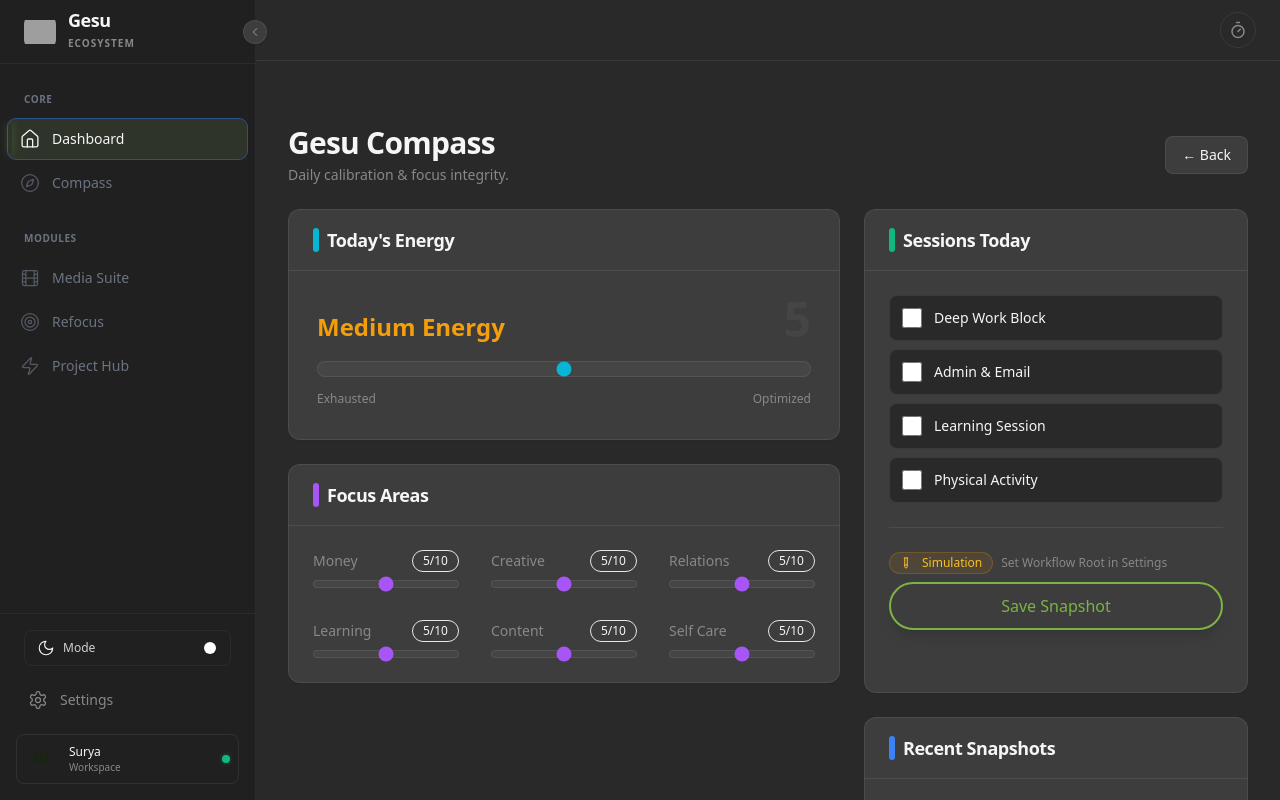
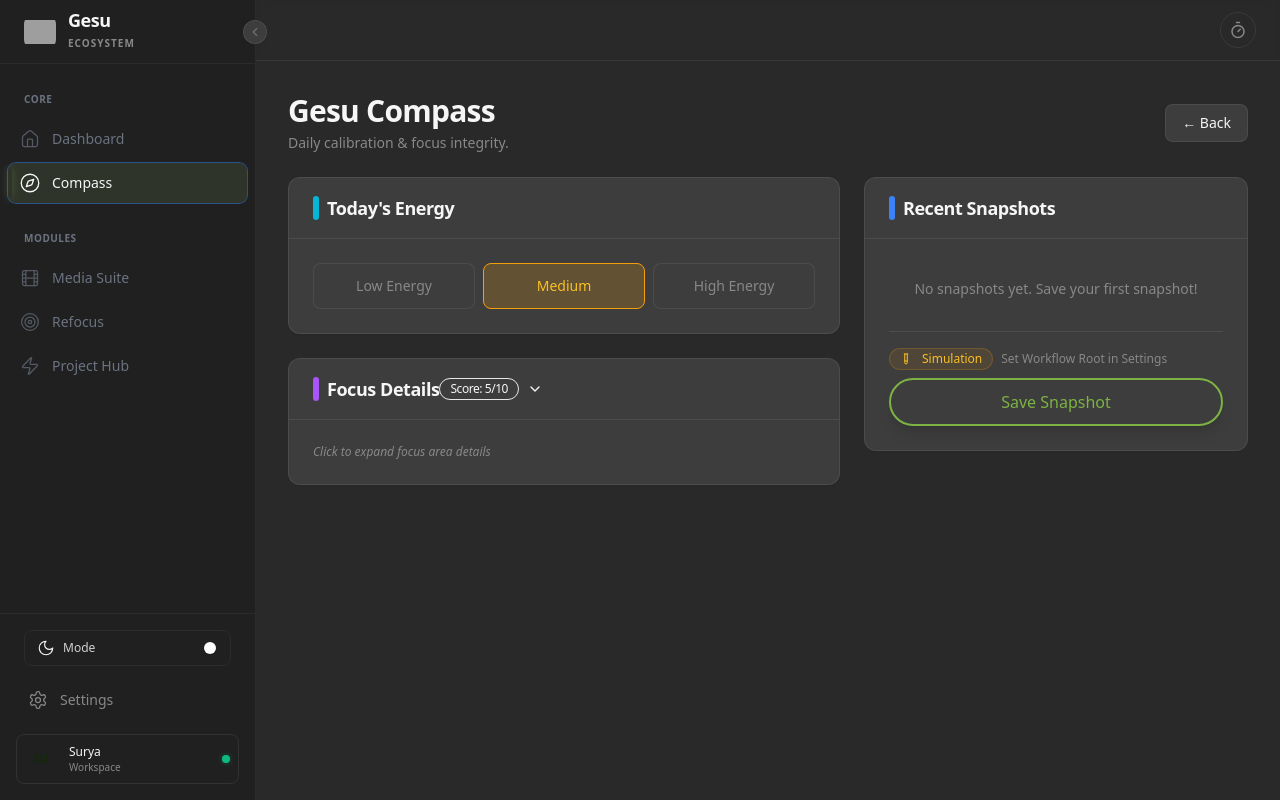
Before and after one commit to gesucreative-hub/gesu-ecosystem-app, a React (Vite) app in the folder apps/gesu-shell/: page / in a window 1280 px wide. Built offline with nearby package versions, Linux system fonts and the light colour scheme; grey boxes are pictures that could not be loaded; a web font is replaced by a local one.

Commit message:
Sprint 19: Compass simplifications, task-timer coupling, and density prop

```diff
--- a/apps/gesu-shell/src/components/Layout.tsx
+++ b/apps/gesu-shell/src/components/Layout.tsx
@@ -135,8 +135,8 @@ export function Layout() {
 
                         {/* CORE Group */}
                         {!isCollapsed && <div className="text-[10px] font-bold text-tokens-sidebar-muted uppercase tracking-wider px-6 mb-2 mt-1 animate-in fade-in">Core</div>}
-                        <NavItem to="/" icon={<Home strokeWidth={1.5} size={20} />} label="Dashboard" isActive={p === '/'} isCollapsed={isCollapsed} />
-                        <NavItem to="/compass" icon={<Compass strokeWidth={1.5} size={20} />} label="Compass" isActive={p.startsWith('/compass')} isCollapsed={isCollapsed} />
+                        <NavItem to="/dashboard" icon={<Home strokeWidth={1.5} size={20} />} label="Dashboard" isActive={p === '/dashboard'} isCollapsed={isCollapsed} />
+                        <NavItem to="/compass" icon={<Compass strokeWidth={1.5} size={20} />} label="Compass" isActive={p === '/' || p.startsWith('/compass')} isCollapsed={isCollapsed} />
 
                         {/* MODULES Group */}
                         {!isCollapsed && <div className="text-[10px] font-bold text-tokens-sidebar-muted uppercase tracking-wider px-6 mb-2 mt-6 animate-in fade-in">Modules</div>}
--- a/apps/gesu-shell/src/components/PageContainer.tsx
+++ b/apps/gesu-shell/src/components/PageContainer.tsx
@@ -4,9 +4,10 @@ interface PageContainerProps {
     children: ReactNode;
     className?: string;
     maxWidth?: 'sm' | 'md' | 'lg' | 'xl' | '2xl' | 'full';
+    density?: 'compact' | 'normal' | 'spacious';
 }
 
-export function PageContainer({ children, className = '', maxWidth = '2xl' }: PageContainerProps) {
+export function PageContainer({ children, className = '', maxWidth = '2xl', density = 'normal' }: PageContainerProps) {
     const maxWidthClasses = {
         sm: 'max-w-3xl',
         md: 'max-w-4xl',
@@ -16,8 +17,14 @@ export function PageContainer({ children, className = '', maxWidth = '2xl' }: Pa
         full: 'max-w-full'
     };
 
+    const densityClasses = {
+        compact: 'pt-6 pb-4 px-4 sm:px-6',
+        normal: 'pt-8 pb-6 px-6 sm:px-8',
+        spacious: 'pt-16 pb-8 px-8 sm:px-10'
+    };
+
     return (
-        <div className={`pt-16 pb-6 px-6 sm:px-8 w-full mx-auto animate-in fade-in duration-300 ${maxWidthClasses[maxWidth]} ${className}`}>
+        <div className={`w-full mx-auto animate-in fade-in duration-300 ${maxWidthClasses[maxWidth]} ${densityClasses[density]} ${className}`}>
             {children}
         </div>
     );
--- a/apps/gesu-shell/src/pages/CompassPage.tsx
+++ b/apps/gesu-shell/src/pages/CompassPage.tsx
@@ -1,6 +1,6 @@
 import { useState, useEffect, useCallback } from 'react';
 import { Link } from 'react-router-dom';
-import { Briefcase, Target, Play, Square, Trash2, Database, TestTube } from 'lucide-react';
+import { Briefcase, Target, Play, Square, Trash2, Database, TestTube, ChevronDown, ChevronUp } from 'lucide-react';
 import { PageContainer } from '../components/PageContainer';
 import { Button } from '../components/Button';
 import { Card } from '../components/Card';
@@ -26,6 +26,7 @@ import {
     getStorageMode,
     CompassSnapshotListItem,
 } from '../services/compassSnapshotsService';
+import { startWithTask, isSessionActive as isTimerActive } from '../stores/focusTimerStore';
 
 // --- Types & Interfaces ---
 
@@ -33,44 +34,7 @@ interface FocusAreas {
     [key: string]: number;
 }
 
-interface Session {
-    id: string;
-    label: string;
-    completed: boolean;
-}
-
-// --- Helper Components ---
-
-const SliderControl = ({
-    label,
-    value,
-    onChange,
-    colorClass = "accent-tokens-brand-DEFAULT",
-    badgeVariant = "brand"
-}: {
-    label: React.ReactNode;
-    value: number;
-    onChange: (e: React.ChangeEvent<HTMLInputElement>) => void;
-    colorClass?: string;
-    badgeVariant?: 'neutral' | 'brand' | 'success' | 'warning' | 'error';
-}) => (
-    <div className="flex flex-col gap-2">
-        <div className="flex justify-between items-center">
-            <span className="text-tokens-muted font-medium text-sm">{label}</span>
-            <Badge variant={badgeVariant}>
-                {value}/10
-            </Badge>
-        </div>
-        <input
-            type="range"
-            min="0"
-            max="10"
-            value={value}
-            onChange={onChange}
-            className={`w-full h-2 bg-tokens-panel2 rounded-lg appearance-none cursor-pointer ${colorClass} hover:brightness-110 transition-all border border-tokens-border focus:outline-none focus:ring-2 focus:ring-tokens-ring`}
-        />
-    </div>
-);
+type EnergyLevel = 'low' | 'medium' | 'high';
 
 // --- Main Component ---
 
@@ -79,8 +43,8 @@ export function CompassPage() {
     const { settings } = useGesuSettings();
     const workflowRoot = settings?.paths?.workflowRoot;
 
-    // State
-    const [energy, setEnergy] = useState<number>(5);
+    // State - Energy as 3-state picker
+    const [energyLevel, setEnergyLevel] = useState<EnergyLevel>('medium');
 
     const [focusAreas, setFocusAreas] = useState<FocusAreas>({
         'Money': 5,
@@ -91,12 +55,8 @@ export function CompassPage() {
         'Self Care': 5
     });
 
-    const [sessions, setSessions] = useState<Session[]>([
-        { id: '1', label: 'Deep Work Block', completed: false },
-        { id: '2', label: 'Admin & Email', completed: false },
-        { id: '3', label: 'Learning Session', completed: false },
-        { id: '4', label: 'Physical Activity', completed: false }
-    ]);
+    // Focus details collapsed by default
+    const [isFocusExpanded, setIsFocusExpanded] = useState(false);
 
     // Recent Snapshots State
     const [recentSnapshots, setRecentSnapshots] = useState<CompassSnapshotListItem[]>([]);
@@ -135,6 +95,26 @@ export function CompassPage() {
     const handleToggleProjectHubTask = useCallback((taskId: string) => {
         toggleTaskDone(taskId);
         setProjectHubTasks(getTodayTasks());
+    }, []);
+
+    // Handler for starting focus timer with task context
+    const handleStartFocusOnTask = useCallback((task: ProjectHubTask) => {
+        // Check if a session is already active
+        if (isTimerActive()) {
+            const confirmed = confirm(
+                'A focus session is already running. Switch to this task?\n\n' +
+                'Click OK to switch tasks, or Cancel to keep current focus.'
+            );
+            if (!confirmed) return;
+        }
+
+        // Start timer with task context
+        startWithTask({
+            taskId: task.id,
+            taskTitle: task.title,
+            projectName: task.projectName,
+            stepTitle: task.stepTitle,
+        });
     }, []);
 
     // --- Finish Mode State ---
@@ -176,38 +156,25 @@ export function CompassPage() {
         }
     }, []);
 
-    // Derived State
-    const getEnergyLabel = (val: number) => {
-        if (val <= 3) return { text: "Low Energy", color: "text-red-500" };
-        if (val <= 7) return { text: "Medium Energy", color: "text-amber-500" };
-        return { text: "High Energy", color: "text-emerald-500" };
-    };
-
-    const energyStatus = getEnergyLabel(energy);
-
-    // Handlers
+    // Handle focus change for focus areas
     const handleFocusChange = (area: string, val: string) => {
         setFocusAreas(prev => ({ ...prev, [area]: parseInt(val) }));
     };
 
-    const toggleSession = (id: string) => {
-        setSessions(prev => prev.map(s =>
-            s.id === id ? { ...s, completed: !s.completed } : s
-        ));
-    };
-
     const saveSnapshot = async () => {
         try {
+            // Map energy level to numeric value
+            const energyMap: Record<EnergyLevel, number> = { low: 3, medium: 6, high: 9 };
+            const energy = energyMap[energyLevel];
+
             // Calculate focus from focusAreas average (meaningful representation)
             const focusValues = Object.values(focusAreas);
             const focus = Math.round(
                 focusValues.reduce((sum, val) => sum + val, 0) / focusValues.length
             );
 
-            // Get completed sessions only
-            const completedSessions = sessions
-                .filter(s => s.completed)
-                .map(s => s.label);
+            // No more sessions - removed in Sprint 19
+            const completedSessions: string[] = [];
 
             const result = await appendSnapshot(workflowRoot, {
                 energy,
@@ -228,6 +195,11 @@ export function CompassPage() {
         }
     };
 
+    // Calculate derived focus score for summary
+    const derivedFocusScore = Math.round(
+        Object.values(focusAreas).reduce((sum, val) => sum + val, 0) / Object.keys(focusAreas).length
+    );
+
     return (
         <PageContainer>
             {/* Header */}
@@ -236,7 +208,7 @@ export function CompassPage() {
                     <h1 className="text-3xl font-bold text-tokens-fg tracking-tight">Gesu Compass</h1>
                     <p className="text-tokens-muted text-sm mt-1">Daily calibration & focus integrity.</p>
                 </div>
-                <Link to="/" className="px-4 py-2 bg-tokens-panel border border-tokens-border hover:bg-tokens-panel2 text-tokens-fg rounded-lg text-sm transition-colors">
+                <Link to="/dashboard" className="px-4 py-2 bg-tokens-panel border border-tokens-border hover:bg-tokens-panel2 text-tokens-fg rounded-lg text-sm transition-colors">
                     ← Back
                 </Link>
             </div>
@@ -354,10 +326,10 @@ export function CompassPage() {
                         }>
                             <div className="flex flex-col gap-2">
                                 {projectHubTasks.map(task => (
-                                    <label
+                                    <div
                                         key={task.id}
                                         className={`
-                                            flex items-start gap-3 p-3 rounded-lg border cursor-pointer transition-all
+                                            flex items-start gap-3 p-3 rounded-lg border transition-all
                                             ${task.done
                                                 ? 'bg-emerald-500/10 border-emerald-500/30'
                                                 : 'bg-tokens-bg border-tokens-border hover:bg-tokens-panel2'}
@@ -377,132 +349,103 @@ export function CompassPage() {
                                                 {task.stepTitle} - {task.projectName}
                                             </span>
                                         </div>
-                                    </label>
+                                        {!task.done && (
+                                            <Button
+                                                variant="secondary"
+                                                size="sm"
+                                                onClick={() => handleStartFocusOnTask(task)}
+                                                className="shrink-0"
+                                            >
+                                                Start Focus
+                                            </Button>
+                                        )}
+                                    </div>
                                 ))}
                             </div>
                         </Card>
                     )}
 
-                    {/* Energy Card */}
+                    {/* Energy Card - 3-STATE PICKER */}
                     <Card title={
                         <div className="flex items-center gap-2">
                             <span className="w-1.5 h-6 bg-cyan-500 rounded-full"></span>
                             Today's Energy
                         </div>
                     }>
-                        <div className="px-1 pb-2">
-                            <div className="flex justify-between items-end mb-4">
-                                <span className={`text-2xl font-bold ${energyStatus.color}`}>
-                                    {energyStatus.text}
-                                </span>
-                                <span className="text-5xl font-black text-tokens-panel2 select-none">
-                                    {energy}
-                                </span>
-                            </div>
-
-                            <input
-                                type="range"
-                                min="0"
-                                max="10"
-                                value={energy}
-                                onChange={(e) => setEnergy(parseInt(e.target.value))}
-                                className="w-full h-4 bg-tokens-panel2 rounded-lg appearance-none cursor-pointer accent-cyan-500 hover:accent-cyan-400 border border-tokens-border focus:outline-none focus:ring-2 focus:ring-cyan-500/30"
-                            />
-                            <div className="flex justify-between mt-2 text-xs text-tokens-muted font-medium">
-                                <span>Exhausted</span>
-                                <span>Optimized</span>
-                            </div>
+                        <div className="flex gap-2">
+                            <button
+                                onClick={() => setEnergyLevel('low')}
+                                className={`flex-1 py-3 px-4 rounded-lg border transition-all text-sm font-medium
+                                    ${energyLevel === 'low'
+                                        ? 'bg-red-500/20 border-red-500 text-red-600 dark:text-red-400'
+                                        : 'bg-tokens-panel border-tokens-border text-tokens-muted hover:bg-tokens-panel2'}`}
+                            >
+                                Low Energy
+                            </button>
+                            <button
+                                onClick={() => setEnergyLevel('medium')}
+                                className={`flex-1 py-3 px-4 rounded-lg border transition-all text-sm font-medium
+                                    ${energyLevel === 'medium'
+                                        ? 'bg-amber-500/20 border-amber-500 text-amber-600 dark:text-amber-400'
+                                        : 'bg-tokens-panel border-tokens-border text-tokens-muted hover:bg-tokens-panel2'}`}
+                            >
+                                Medium
+                            </button>
+                            <button
+                                onClick={() => setEnergyLevel('high')}
+                                className={`flex-1 py-3 px-4 rounded-lg border transition-all text-sm font-medium
+                                    ${energyLevel === 'high'
+                                        ? 'bg-emerald-500/20 border-emerald-500 text-emerald-600 dark:text-emerald-400'
+                                        : 'bg-tokens-panel border-tokens-border text-tokens-muted hover:bg-tokens-panel2'}`}
+                            >
+                                High Energy
+                            </button>
                         </div>
                     </Card>
 
-                    {/* Focus Areas Card */}
+                    {/* Focus Areas Card - COLLAPSED BY DEFAULT */}
                     <Card title={
-                        <div className="flex items-center gap-2">
-                            <span className="w-1.5 h-6 bg-purple-500 rounded-full"></span>
-                            Focus Areas
+                        <div className="flex items-center justify-between w-full cursor-pointer" onClick={() => setIsFocusExpanded(!isFocusExpanded)}>
+                            <div className="flex items-center gap-2">
+                                <span className="w-1.5 h-6 bg-purple-500 rounded-full"></span>
+                                Focus Details
+                            </div>
+                            <div className="flex items-center gap-2">
+                                <Badge variant="brand">Score: {derivedFocusScore}/10</Badge>
+                                {isFocusExpanded ? <ChevronUp size={16} /> : <ChevronDown size={16} />}
+                            </div>
                         </div>
                     }>
-                        <div className="grid grid-cols-1 sm:grid-cols-2 lg:grid-cols-3 gap-x-8 gap-y-8">
-                            {Object.entries(focusAreas).map(([area, value]) => (
-                                <SliderControl
-                                    key={area}
-                                    label={area}
-                                    value={value}
-                                    onChange={(e) => handleFocusChange(area, e.target.value)}
-                                    colorClass="accent-purple-500"
-                                    badgeVariant="brand" // Using brand styles for now, can be customized
-                                />
-                            ))}
-                        </div>
+                        {isFocusExpanded && (
+                            <div className="grid grid-cols-1 sm:grid-cols-2 lg:grid-cols-3 gap-x-8 gap-y-6 pt-2">
+                                {Object.entries(focusAreas).map(([area, value]) => (
+                                    <div key={area} className="flex flex-col gap-2">
+                                        <div className="flex justify-between items-center">
+                                            <span className="text-tokens-muted font-medium text-sm">{area}</span>
+                                            <Badge variant="brand">{value}/10</Badge>
+                                        </div>
+                                        <input
+                                            type="range"
+                                            min="0"
+                                            max="10"
+                                            value={value}
+                                            onChange={(e) => handleFocusChange(area, e.target.value)}
+                                            className="w-full h-2 bg-tokens-panel2 rounded-lg appearance-none cursor-pointer accent-purple-500 hover:brightness-110 transition-all border border-tokens-border focus:outline-none focus:ring-2 focus:ring-tokens-ring"
+                                        />
+                                    </div>
+                                ))}
+                            </div>
+                        )}
+                        {!isFocusExpanded && (
+                            <p className="text-xs text-tokens-muted italic">
+                                Click to expand focus area details
+                            </p>
+                        )}
                     </Card>
                 </div>
 
                 {/* RIGHT COLUMN (1/3 width) */}
                 <div className="lg:w-80 xl:w-96 flex flex-col gap-6">
-
-                    {/* Sessions Card */}
-                    <Card title={
-                        <div className="flex items-center gap-2">
-                            <span className="w-1.5 h-6 bg-emerald-500 rounded-full"></span>
-                            Sessions Today
-                        </div>
-                    } className="h-full flex flex-col">
-                        <div className="flex flex-col gap-2 mb-6 flex-1">
-                            {sessions.map(session => (
-                                <label
-                                    key={session.id}
-                                    className={`
-                    flex items-center gap-3 p-3 rounded-lg border cursor-pointer transition-all
-                    ${session.completed
-                                            ? 'bg-emerald-500/10 border-emerald-500/30'
-                                            : 'bg-tokens-bg border-tokens-border hover:bg-tokens-panel2'}
-                  `}
-                                >
-                                    <input
-                                        type="checkbox"
-                                        checked={session.completed}
-                                        onChange={() => toggleSession(session.id)}
-                                        className="w-5 h-5 rounded border-tokens-border text-emerald-500 focus:ring-emerald-500/20 bg-tokens-bg cursor-pointer"
-                                    />
-                                    <span className={`text-sm ${session.completed ? 'text-emerald-600/80 dark:text-emerald-400/80 line-through' : 'text-tokens-fg'}`}>
-                                        {session.label}
-                                    </span>
-                                </label>
-                            ))}
-                        </div>
-
-                        <div className="mt-auto border-t border-tokens-border pt-6">
-                            <div className="flex items-center gap-2 mb-2">
-                                {getStorageMode(workflowRoot) === 'file-backed' ? (
-                                    <Badge variant="success" className="text-xs">
-                                        <Database size={12} className="mr-1" />
-                                        File-backed
-                                    </Badge>
-                                ) : (
-                                    <Badge variant="warning" className="text-xs">
-                                        <TestTube size={12} className="mr-1" />
-                                        Simulation
-                                    </Badge>
-                                )}
-                                {!workflowRoot && (
-                                    <span className="text-xs text-tokens-muted">
-                                        <Link to="/settings" className="text-tokens-brand-DEFAULT hover:underline">
-                                            Set Workflow Root in Settings
-                                        </Link>
-                                    </span>
-                                )}
-                            </div>
-                            <Button
-                                variant="primary"
-                                size="lg"
-                                fullWidth
-                                onClick={saveSnapshot}
-                                className="shadow-lg shadow-tokens-brand-DEFAULT/20"
-                            >
-                                Save Snapshot
-                            </Button>
-                        </div>
-                    </Card>
 
                     {/* Recent Snapshots Card */}
                     <Card
@@ -572,12 +515,42 @@ export function CompassPage() {
                                 })}
                             </div>
                         )}
+
+                        <div className="mt-4 border-t border-tokens-border pt-4">
+                            <div className="flex items-center gap-2 mb-2">
+                                {getStorageMode(workflowRoot) === 'file-backed' ? (
+                                    <Badge variant="success" className="text-xs">
+                                        <Database size={12} className="mr-1" />
+                                        File-backed
+                                    </Badge>
+                                ) : (
+                                    <Badge variant="warning" className="text-xs">
+                                        <TestTube size={12} className="mr-1" />
+                                        Simulation
+                                    </Badge>
+                                )}
+                                {!workflowRoot && (
+                                    <span className="text-xs text-tokens-muted">
+                                        <Link to="/settings" className="text-tokens-brand-DEFAULT hover:underline">
+                                            Set Workflow Root in Settings
+                                        </Link>
+                                    </span>
+                                )}
+                            </div>
+                            <Button
+                                variant="primary"
+                                size="lg"
+                                fullWidth
+                                onClick={saveSnapshot}
+                                className="shadow-lg shadow-tokens-brand-DEFAULT/20"
+                            >
+                                Save Snapshot
+                            </Button>
+                        </div>
                     </Card>
-
-
 
                 </div>
             </div>
-        </PageContainer >
+        </PageContainer>
     );
 }
--- a/apps/gesu-shell/src/pages/MediaSuitePage.tsx
+++ b/apps/gesu-shell/src/pages/MediaSuitePage.tsx
@@ -619,7 +619,7 @@ export function MediaSuitePage() {
     };
 
     return (
-        <PageContainer>
+        <PageContainer density="compact">
 
 
             {/* Toast Notification */}
```
Also changed, not shown: apps/gesu-shell/src/components/focus/FocusTimerPill.tsx (+9 -3 lines), apps/gesu-shell/src/stores/focusTimerStore.ts (+34 -0 lines), 1 other file (tests, documents, lock files or other folders).
